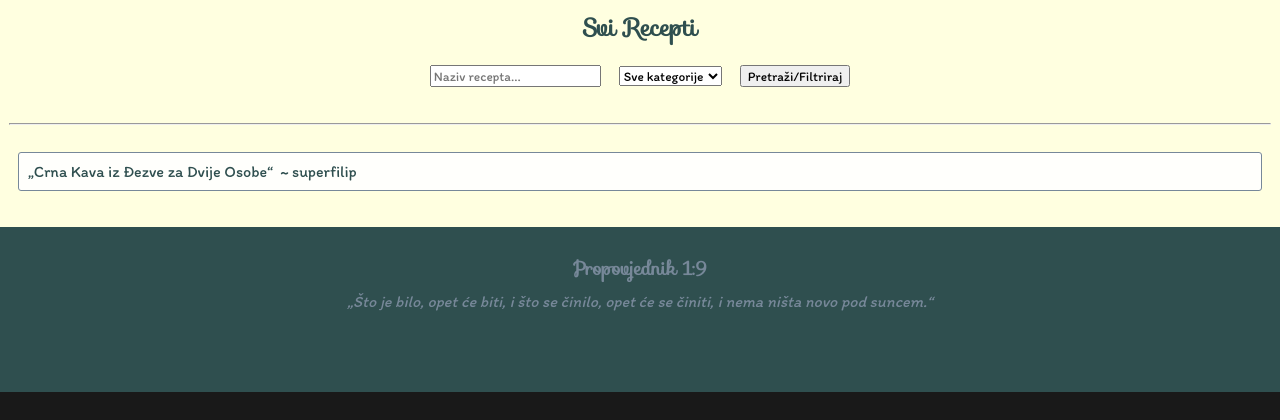
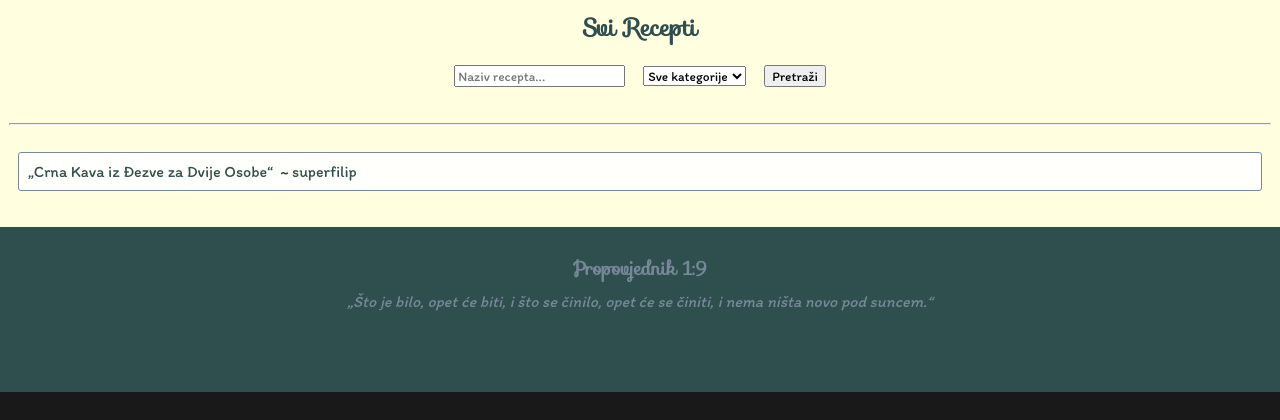
Before and after one commit to FilipKacic/ReceptiIspodSunca, a Django app: page /main/all_recipes in a window 1280 px wide. Shown: the part 151-571 px from the top of the page. Run offline with Django 3.2, Linux system fonts and the light colour scheme; data comes from the database, SQL or seed files in the repository; both versions use the stored data as it was after the commit.

Commit message:
btn rename

```diff
--- a/templates/main/all_recipes.html
+++ b/templates/main/all_recipes.html
@@ -9,7 +9,7 @@
             <option value="food" {% if request.GET.category == "food" %}selected{% endif %}>Hrana</option>
             <option value="medicine" {% if request.GET.category == "medicine" %}selected{% endif %}>Lijek</option>
         </select>
-        <button type="submit">Pretraži/Filtriraj</button>
+        <button type="submit">Pretraži</button>
     </form>
     <hr>
     <div class="recipe-list">
--- a/templates/main/user_recipes.html
+++ b/templates/main/user_recipes.html
@@ -15,7 +15,7 @@
                 <option value="food" {% if request.GET.category == "food" %}selected{% endif %}>Hrana</option>
                 <option value="medicine" {% if request.GET.category == "medicine" %}selected{% endif %}>Lijek</option>
             </select>
-            <button type="submit">Pretraži/Filtriraj</button>
+            <button type="submit">Pretraži</button>
         </form>
         <hr>
         <div class="recipe-list">
```
Also changed, not shown: db.sqlite3.
